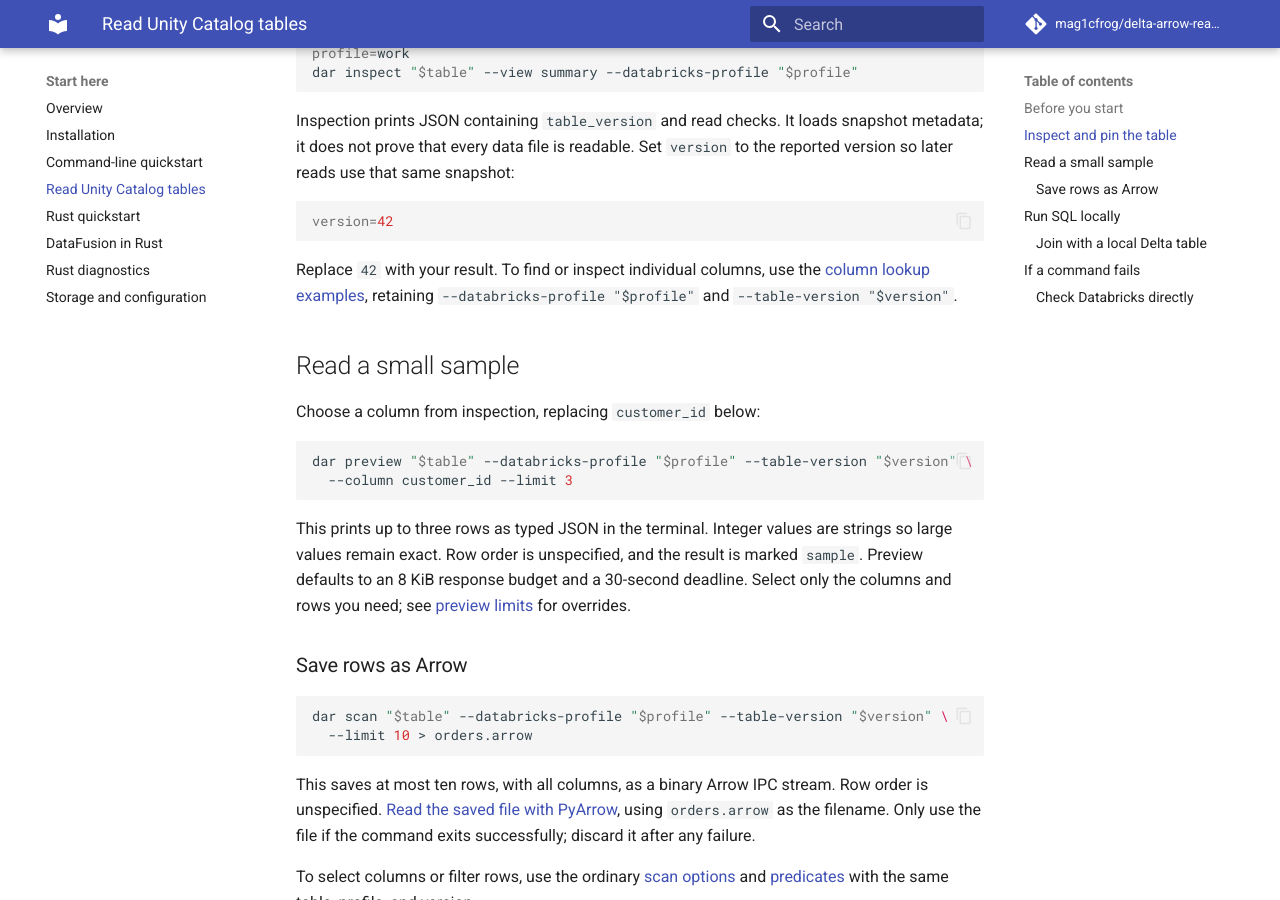
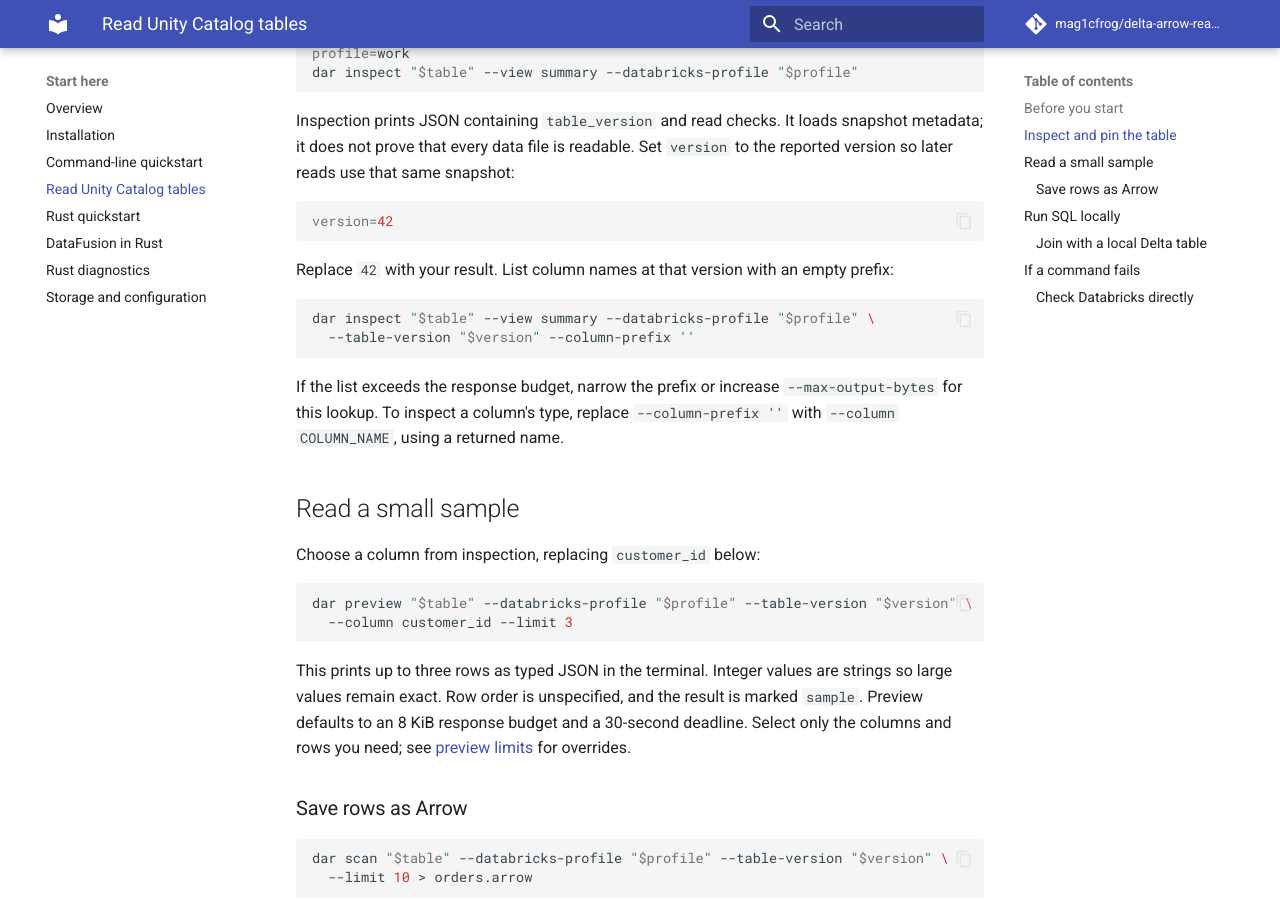
Before and after one commit to mag1cfrog/delta-arrow-reader, an MkDocs documentation site: the page built from crates/delta-arrow-reader-core/docs/public/unity-catalog.md, in a window 1280 px wide and 900 px high, scrolled down 1020 px. Built offline with MkDocs 1.6.1 and Material for MkDocs 9.7.7, drawn with Linux system fonts in a browser that asks for light colours; comment, search, counter and statistics services are not loaded.

Commit message:
docs: clarify CLI column discovery and preview options

````diff
--- a/crates/delta-arrow-reader-core/docs/public/unity-catalog.md
+++ b/crates/delta-arrow-reader-core/docs/public/unity-catalog.md
@@ -63,9 +63,17 @@ snapshot metadata; it does not prove that every data file is readable. Set
 version=42
 ```
 
-Replace `42` with your result. To find or inspect individual columns, use the
-[column lookup examples](cli-quickstart.md#inspect-the-snapshot), retaining
-`--databricks-profile "$profile"` and `--table-version "$version"`.
+Replace `42` with your result. List column names at that version with an empty
+prefix:
+
+```sh
+dar inspect "$table" --view summary --databricks-profile "$profile" \
+  --table-version "$version" --column-prefix ''
+```
+
+If the list exceeds the response budget, narrow the prefix or increase
+`--max-output-bytes` for this lookup. To inspect a column's type, replace
+`--column-prefix ''` with `--column COLUMN_NAME`, using a returned name.
 
 ## Read a small sample
 
````
Also changed, not shown: crates/delta-arrow-reader-core/docs/public/cli-quickstart.md (+4 -4 lines), crates/delta-arrow-reader-core/docs/public/cli.md (+7 -5 lines).
